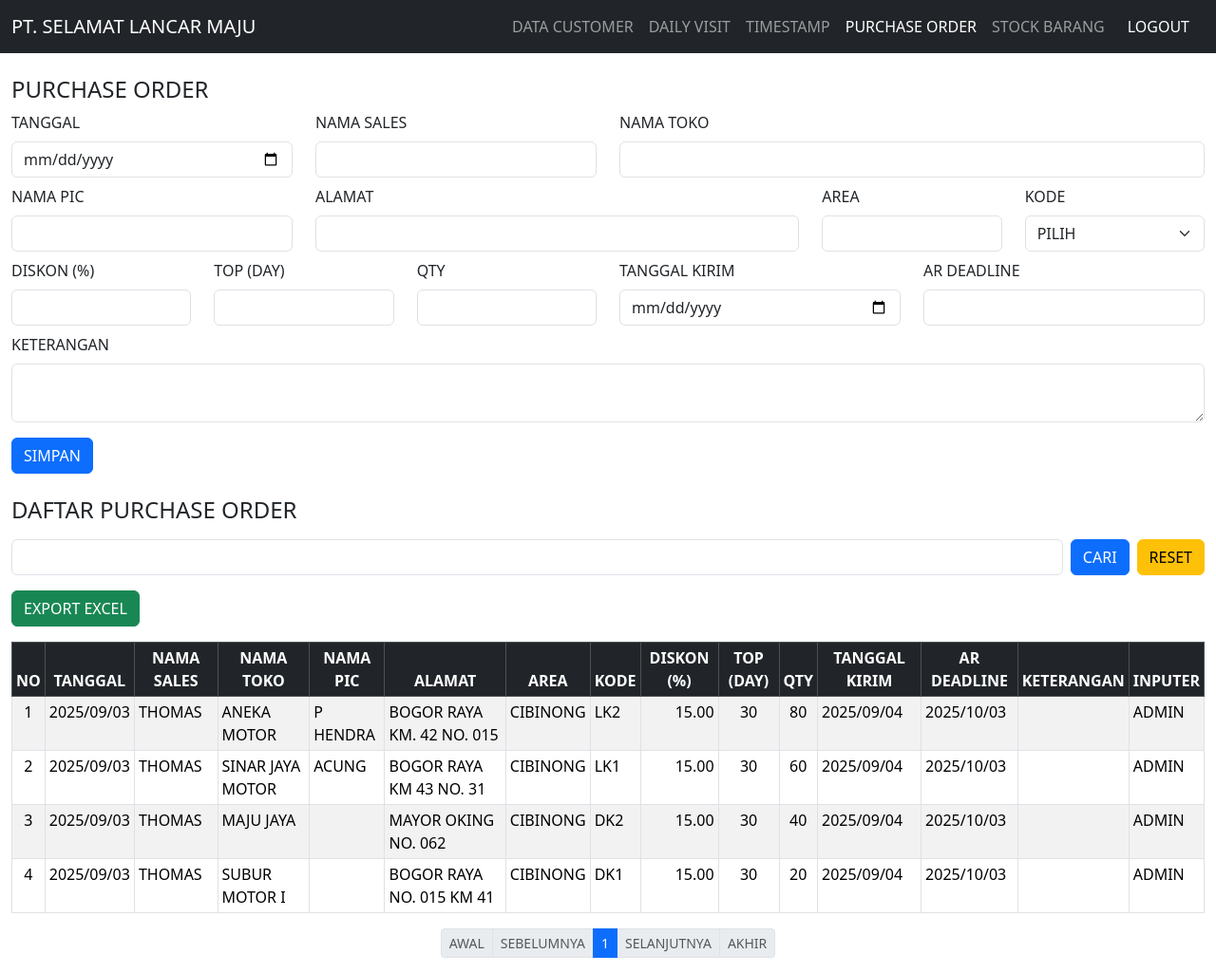
After one commit to sonyagustiansyah/selamat-lancar-maju, a PHP site: page /purchase_order.php in a window 1280 px wide. The commit adds this page. Shown: the whole page at 95% size. Run offline with PHP 8.4, Linux system fonts and the light colour scheme; data comes from the database, SQL or seed files in the repository; both versions use the stored data as it was after the commit.

Commit message:
tambah halaman purchase order

```diff
--- /dev/null
+++ b/purchase_order.php
@@ -0,0 +1,347 @@
+<?php
+include 'config.php';
+
+// ===== Export Excel =====
+if (isset($_GET['export']) && $_GET['export'] == "excel") {
+    header("Content-Type: application/vnd.ms-excel");
+    header("Content-Disposition: attachment; filename=purchase_orders.xls");
+    echo "<table border='1'>";
+    echo "<tr>
+            <th>NO</th><th>TANGGAL</th><th>NAMA SALES</th><th>NAMA TOKO</th>
+            <th>NAMA PIC</th><th>ALAMAT</th><th>AREA</th><th>KODE</th>
+            <th>DISKON (%)</th><th>TOP (DAY)</th><th>QTY</th>
+            <th>TANGGAL KIRIM</th><th>AR DEADLINE</th>
+            <th>KETERANGAN</th><th>INPUTER</th>
+          </tr>";
+
+    $result = $conn->query("SELECT * FROM purchase_orders ORDER BY id DESC");
+    $no = 1;
+    while ($row = $result->fetch_assoc()) {
+        echo "<tr>
+                <td>".$no++."</td>
+                <td>".date('Y/m/d', strtotime($row['tanggal']))."</td>
+                <td>".$row['nama_sales']."</td>
+                <td>".$row['nama_toko']."</td>
+                <td>".$row['nama_pic']."</td>
+                <td>".$row['alamat']."</td>
+                <td>".$row['area']."</td>
+                <td>".$row['kode']."</td>
+                <td>".$row['diskon']."</td>
+                <td>".$row['top_day']."</td>
+                <td>".$row['qty']."</td>
+                <td>".date('Y/m/d', strtotime($row['tanggal_kirim']))."</td>
+                <td>".date('Y/m/d', strtotime($row['ar_deadline']))."</td>
+                <td>".$row['keterangan']."</td>
+                <td>".$row['inputer']."</td>
+              </tr>";
+    }
+    echo "</table>";
+    exit;
+}
+
+// ===== Proses simpan data =====
+if ($_SERVER['REQUEST_METHOD'] == 'POST' && isset($_POST['simpan'])) {
+    $tanggal       = date('Y-m-d', strtotime($_POST['tanggal']));
+    $nama_sales    = strtoupper($_POST['nama_sales']);
+    $nama_toko     = strtoupper($_POST['nama_toko']);
+    $nama_pic      = $_POST['nama_pic'];
+    $alamat        = $_POST['alamat'];
+    $area          = $_POST['area'];
+    $kode          = $_POST['kode'];
+    $diskon        = $_POST['diskon'] !== '' ? (float)$_POST['diskon'] : 0;
+    $top_day       = $_POST['top_day'] !== '' ? (int)$_POST['top_day'] : 0;
+    $qty           = $_POST['qty'] !== '' ? (int)$_POST['qty'] : 0;
+
+    // Tanggal Kirim wajib diisi
+    if (!empty($_POST['tanggal_kirim'])) {
+        $tanggal_kirim = date('Y-m-d', strtotime($_POST['tanggal_kirim']));
+    } else {
+        die("<script>alert('Tanggal Kirim wajib diisi!');window.history.back();</script>");
+    }
+
+    $keterangan    = strtoupper($_POST['keterangan']);
+    $inputer       = $_SESSION['username'];
+
+    // Hitung AR Deadline (server-side)
+    $ar_deadline = $tanggal;
+    if ($tanggal && $top_day > 0) {
+        $ar_deadline = date('Y-m-d', strtotime($tanggal . " +$top_day days"));
+    }
+
+    $stmt = $conn->prepare("INSERT INTO purchase_orders
+        (tanggal, nama_sales, nama_toko, nama_pic, alamat, area, kode, diskon, top_day, qty, tanggal_kirim, ar_deadline, keterangan, inputer)
+        VALUES (?, ?, ?, ?, ?, ?, ?, ?, ?, ?, ?, ?, ?, ?)");
+
+    $stmt->bind_param(
+        "sssssssiiissss",
+        $tanggal, $nama_sales, $nama_toko, $nama_pic,
+        $alamat, $area, $kode, $diskon, $top_day, $qty,
+        $tanggal_kirim, $ar_deadline, $keterangan, $inputer
+    );
+    $stmt->execute();
+}
+
+// ===== Ambil data untuk tabel + Pencarian =====
+$search = isset($_GET['search']) ? $conn->real_escape_string($_GET['search']) : '';
+$where  = "";
+if ($search) {
+    $where = "WHERE DATE_FORMAT(tanggal, '%Y/%m/%d') LIKE '%$search%'
+                OR nama_sales LIKE '%$search%'
+                OR nama_toko LIKE '%$search%'
+                OR nama_pic LIKE '%$search%'
+                OR alamat LIKE '%$search%'
+                OR area LIKE '%$search%'
+                OR kode LIKE '%$search%'
+                OR DATE_FORMAT(tanggal_kirim, '%Y/%m/%d') LIKE '%$search%'
+                OR DATE_FORMAT(ar_deadline, '%Y/%m/%d') LIKE '%$search%'";
+}
+
+$limit = 10;
+$page  = isset($_GET['page']) ? (int)$_GET['page'] : 1;
+$start = ($page - 1) * $limit;
+
+$result = $conn->query("SELECT COUNT(*) AS total FROM purchase_orders $where");
+$total  = $result->fetch_assoc()['total'];
+$pages  = ceil($total / $limit);
+
+$data = $conn->query("SELECT * FROM purchase_orders $where ORDER BY id DESC LIMIT $start,$limit");
+?>
+
+<!DOCTYPE html>
+<html>
+<head>
+    <title>PURCHASE ORDER</title>
+    <link rel="stylesheet" href="https://cdn.jsdelivr.net/npm/bootstrap@5.3.2/dist/css/bootstrap.min.css">
+    <script src="https://code.jquery.com/jquery-3.6.0.min.js"></script>
+</head>
+<body>
+    <!-- Navbar -->
+    <nav class="navbar navbar-expand-lg navbar-dark bg-dark">
+    <div class="container-fluid">
+    <a class="navbar-brand" href="timestamp.php">PT. SELAMAT LANCAR MAJU</a>
+    <button class="navbar-toggler" type="button" data-bs-toggle="collapse" data-bs-target="#navbarNav">
+    <span class="navbar-toggler-icon"></span>
+    </button>
+    <div class="collapse navbar-collapse" id="navbarNav">
+    <ul class="navbar-nav ms-auto">
+    <li class="nav-item"><a class="nav-link" href="customers.php">DATA CUSTOMER</a></li>
+    <li class="nav-item"><a class="nav-link" href="daily_visit.php">DAILY VISIT</a></li>
+    <li class="nav-item"><a class="nav-link" href="timestamp.php">TIMESTAMP</a></li>
+    <li class="nav-item"><a class="nav-link active" href="purchase_order.php">PURCHASE ORDER</a></li>
+    <li class="nav-item"><a class="nav-link" href="#">STOCK BARANG</a></li>
+    <li class="nav-item"><a class="nav-link text-white btn btn-sm btn-danger px-3" href="logout.php">LOGOUT</a></li>
+    </ul>
+    </div>
+    </div>
+    </nav>
+
+<div class="container-fluid mt-4">
+    <h4>PURCHASE ORDER</h4>
+    <form method="POST">
+        <div class="row mb-2">
+            <div class="col-md-3">
+                <label class="form-label">TANGGAL</label>
+                <input type="date" name="tanggal" id="tanggal" class="form-control" required>
+            </div>
+            <div class="col-md-3">
+                <label class="form-label">NAMA SALES</label>
+                <input type="text" name="nama_sales" class="form-control text-uppercase" required>
+            </div>
+            <div class="col-md-6 position-relative">
+                <label class="form-label">NAMA TOKO</label>
+                <input type="text" name="nama_toko" id="nama_toko" class="form-control text-uppercase" autocomplete="off" required>
+                <div id="tokoList" class="list-group position-absolute w-100"></div>
+            </div>
+        </div>
+
+        <div class="row mb-2">
+            <div class="col-md-3">
+                <label class="form-label">NAMA PIC</label>
+                <input type="text" name="nama_pic" id="nama_pic" class="form-control" readonly>
+            </div>
+            <div class="col-md-5">
+                <label class="form-label">ALAMAT</label>
+                <input type="text" name="alamat" id="alamat" class="form-control" readonly>
+            </div>
+            <div class="col-md-2">
+                <label class="form-label">AREA</label>
+                <input type="text" name="area" id="area" class="form-control" readonly>
+            </div>
+            <div class="col-md-2">
+                <label class="form-label">KODE</label>
+                <select name="kode" class="form-select">
+                    <option value="">PILIH</option>
+                    <option value="DK1">DK1</option>
+                    <option value="DK2">DK2</option>
+                    <option value="LK1">LK1</option>
+                    <option value="LK2">LK2</option>
+                </select>
+            </div>
+        </div>
+
+        <div class="row mb-2">
+            <div class="col-md-2">
+                <label class="form-label">DISKON (%)</label>
+                <input type="number" step="0.01" name="diskon" class="form-control">
+            </div>
+            <div class="col-md-2">
+                <label class="form-label">TOP (DAY)</label>
+                <input type="number" name="top_day" id="top_day" class="form-control">
+            </div>
+            <div class="col-md-2">
+                <label class="form-label">QTY</label>
+                <input type="number" name="qty" class="form-control" required>
+            </div>
+            <div class="col-md-3">
+                <label class="form-label">TANGGAL KIRIM</label>
+                <input type="date" name="tanggal_kirim" class="form-control" required>
+            </div>
+            <div class="col-md-3">
+                <label class="form-label">AR DEADLINE</label>
+                <input type="text" name="ar_deadline" id="ar_deadline" class="form-control" readonly>
+            </div>
+        </div>
+
+        <div class="mb-2">
+            <label class="form-label">KETERANGAN</label>
+            <textarea name="keterangan" class="form-control text-uppercase"></textarea>
+        </div>
+
+        <button type="submit" name="simpan" class="btn btn-primary mt-2">SIMPAN</button>
+    </form>
+
+    <div class="mt-4 mb-3">
+        <h4>DAFTAR PURCHASE ORDER</h4>
+    </div>
+
+    <form method="GET" class="row mb-3">
+        <div class="d-flex">
+            <input type="text" name="search" value="<?= htmlspecialchars($search) ?>" class="form-control me-2">
+            <button type="submit" class="btn btn-primary me-2">CARI</button>
+            <a href="purchase_order.php" class="btn btn-warning">RESET</a>
+        </div>
+    </form>
+    <div class="mb-3">
+        <a href="purchase_order.php?export=excel" class="btn btn-success">EXPORT EXCEL</a>
+    </div>
+
+    <div class="table-responsive">
+        <table class="table table-bordered table-striped table-sm">
+            <thead class="table-dark text-center">
+                <tr>
+                    <th>NO</th>
+                    <th>TANGGAL</th>
+                    <th>NAMA SALES</th>
+                    <th>NAMA TOKO</th>
+                    <th>NAMA PIC</th>
+                    <th>ALAMAT</th>
+                    <th>AREA</th>
+                    <th>KODE</th>
+                    <th>DISKON (%)</th>
+                    <th>TOP (DAY)</th>
+                    <th>QTY</th>
+                    <th>TANGGAL KIRIM</th>
+                    <th>AR DEADLINE</th>
+                    <th>KETERANGAN</th>
+                    <th>INPUTER</th>
+                </tr>
+            </thead>
+            <tbody>
+                <?php
+                $no = $start + 1;
+                if ($data->num_rows > 0):
+                    while ($row = $data->fetch_assoc()): ?>
+                        <tr>
+                            <td class="text-center"><?= $no++ ?></td>
+                            <td><?= date('Y/m/d', strtotime($row['tanggal'])) ?></td>
+                            <td><?= htmlspecialchars($row['nama_sales']) ?></td>
+                            <td><?= htmlspecialchars($row['nama_toko']) ?></td>
+                            <td><?= htmlspecialchars($row['nama_pic']) ?></td>
+                            <td><?= htmlspecialchars($row['alamat']) ?></td>
+                            <td><?= htmlspecialchars($row['area']) ?></td>
+                            <td><?= htmlspecialchars($row['kode']) ?></td>
+                            <td class="text-end"><?= htmlspecialchars($row['diskon']) ?></td>
+                            <td class="text-center"><?= htmlspecialchars($row['top_day']) ?></td>
+                            <td class="text-center"><?= htmlspecialchars($row['qty']) ?></td>
+                            <td><?= date('Y/m/d', strtotime($row['tanggal_kirim'])) ?></td>
+                            <td><?= date('Y/m/d', strtotime($row['ar_deadline'])) ?></td>
+                            <td><?= htmlspecialchars($row['keterangan']) ?></td>
+                            <td><?= htmlspecialchars($row['inputer']) ?></td>
+                        </tr>
+                    <?php endwhile; ?>
+                <?php else: ?>
+                    <tr>
+                        <td colspan="15" class="text-center">TIDAK ADA DATA.</td>
+                    </tr>
+                <?php endif; ?>
+            </tbody>
+        </table>
+    </div>
+
+    <nav>
+        <ul class="pagination pagination-sm justify-content-center">
+            <li class="page-item <?= ($page <= 1)?'disabled':'' ?>">
+                <a class="page-link" href="?page=1&search=<?= $search ?>">AWAL</a>
+            </li>
+            <li class="page-item <?= ($page <= 1)?'disabled':'' ?>">
+                <a class="page-link" href="?page=<?= $page-1 ?>&search=<?= $search ?>">SEBELUMNYA</a>
+            </li>
+
+            <?php for($i=1; $i<=$pages; $i++): ?>
+                <li class="page-item <?= ($page==$i)?'active':'' ?>">
+                    <a class="page-link" href="?page=<?= $i ?>&search=<?= $search ?>"><?= $i ?></a>
+                </li>
+            <?php endfor; ?>
+
+            <li class="page-item <?= ($page >= $pages)?'disabled':'' ?>">
+                <a class="page-link" href="?page=<?= $page+1 ?>&search=<?= $search ?>">SELANJUTNYA</a>
+            </li>
+            <li class="page-item <?= ($page >= $pages)?'disabled':'' ?>">
+                <a class="page-link" href="?page=<?= $pages ?>&search=<?= $search ?>">AKHIR</a>
+            </li>
+        </ul>
+    </nav>
+</div>
+
+<script>
+$(document).ready(function(){
+    // Live search toko
+    $("#nama_toko").keyup(function(){
+        let query = $(this).val();
+        if (query.length > 1){
+            $.post("search_customer.php", {query:query}, function(data){
+                $("#tokoList").html(data).fadeIn();
+            });
+        } else {
+            $("#tokoList").fadeOut();
+        }
+    });
+
+    $(document).on('click', '.toko-item', function(e){
+        e.preventDefault();
+        $("#nama_toko").val($(this).data('nama'));
+        $("#nama_pic").val($(this).data('pic'));
+        $("#alamat").val($(this).data('alamat'));
+        $("#area").val($(this).data('area'));
+        $("#tokoList").fadeOut();
+    });
+
+    // Hitung AR Deadline otomatis
+    function hitungAR() {
+        let tgl = $("#tanggal").val();
+        let top = parseInt($("#top_day").val());
+        if(tgl && !isNaN(top)){
+            let parts = tgl.split("-");
+            let base = new Date(parts[0], parts[1]-1, parts[2]);
+            base.setDate(base.getDate() + top);
+            let dd = String(base.getDate()).padStart(2,'0');
+            let mm = String(base.getMonth()+1).padStart(2,'0');
+            let yyyy = base.getFullYear();
+            $("#ar_deadline").val(yyyy+"-"+mm+"-"+dd);
+        }
+    }
+    $("#tanggal, #top_day").on("change keyup", hitungAR);
+});
+</script>
+</body>
+</html>
```
Also changed, not shown: customers.php (+5 -4 lines), daily_visit.php (+6 -6 lines), timestamp.php (+9 -9 lines), selamat_lancar_maju.sql, 1 other file.
